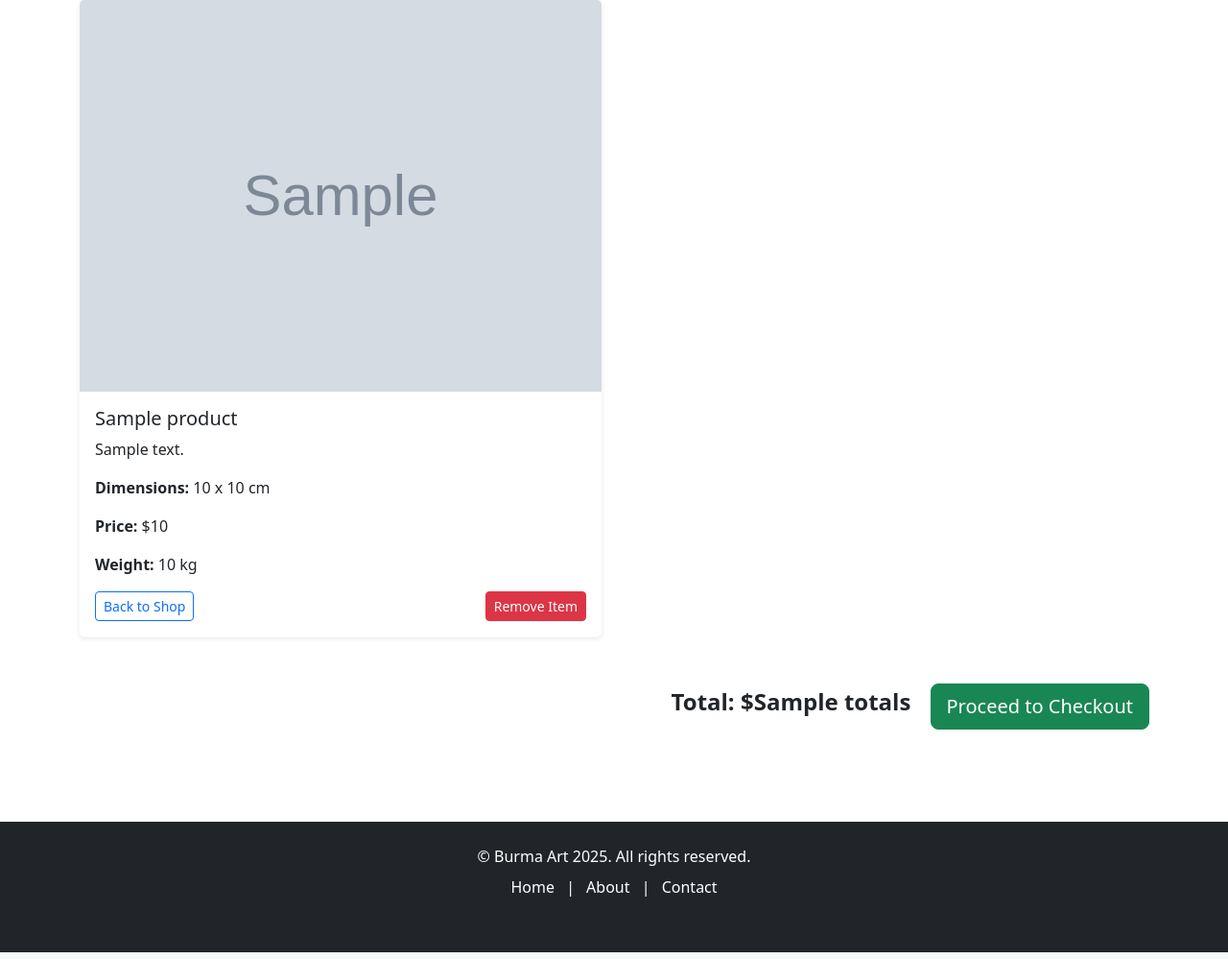
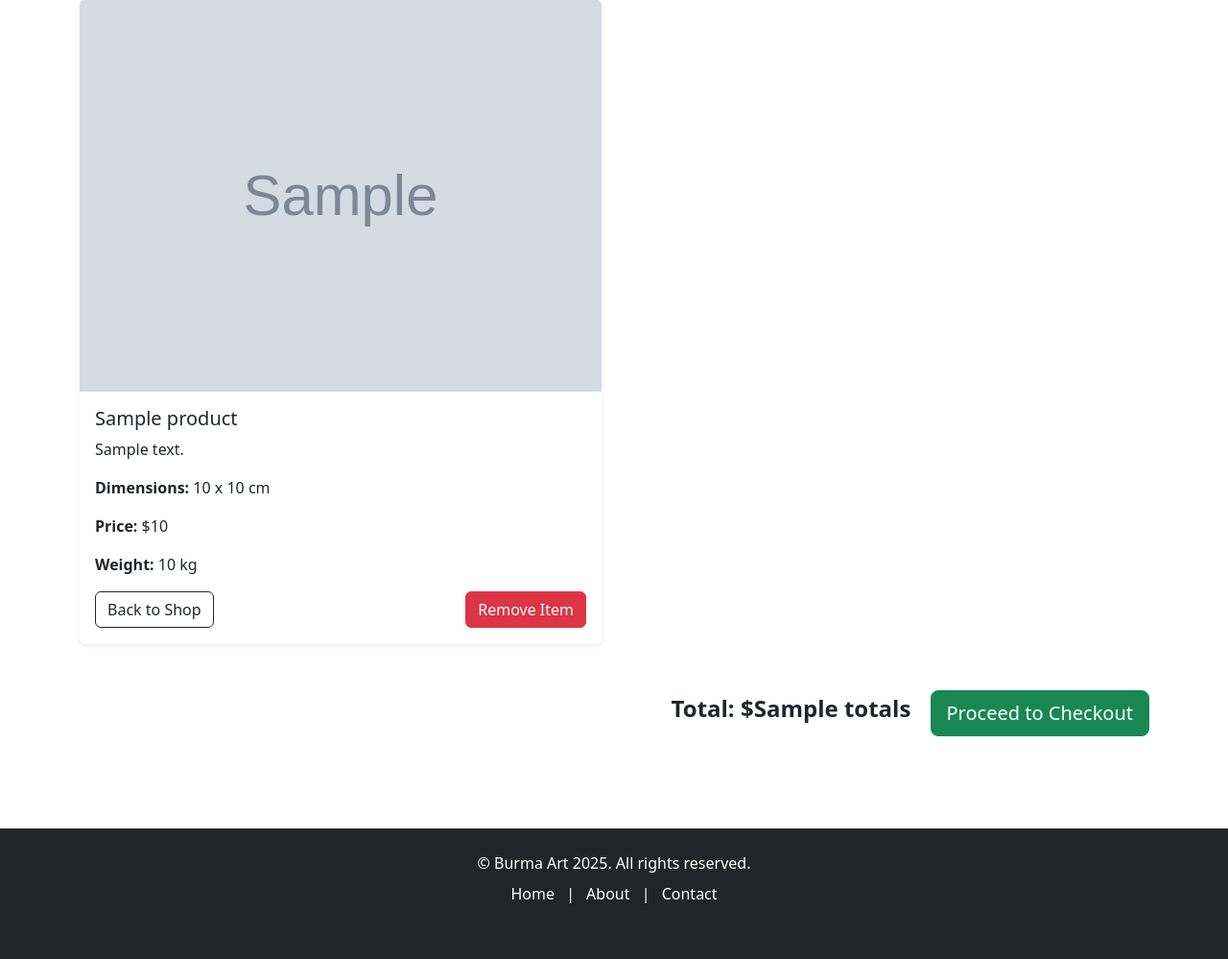
Before and after one commit to phyo-11/burma_art_repo, a Django app: template cart/templates/cart_summary.html in a window 1280 px wide. Shown: the part 450-1449 px from the top of the page at 96% size. Run offline with Django 5.2, Linux system fonts and the light colour scheme; the template is opened without the code that fills it: most values are stand-ins (such as "Sample title", 1, 10 or a date in 2020); grey boxes marked "Sample" are stand-in pictures; some libraries are stand-ins or nearby versions.

Commit message:
cart_summary.html - button modified

```diff
--- a/cart/templates/cart_summary.html
+++ b/cart/templates/cart_summary.html
@@ -25,8 +25,8 @@
                                 <p class="card-text"><strong>Price:</strong> ${{ product.price }}</p>
                                 <p class="card-text"><strong>Weight:</strong> {{ product.weight }} kg</p>
                                 <div class="d-flex justify-content-between align-items-center">
-                                    <a href="{% url 'home' %}" class="btn btn-outline-primary btn-sm">Back to Shop</a>
-                                    <button type="button" data-index="{{product.id}}" class="btn btn-danger btn-sm delete-product">
+                                    <a href="{% url 'home' %}" class="btn btn-outline-dark">Back to Shop</a>
+                                    <button type="button" data-index="{{product.id}}" class="btn btn-danger delete-product">
                                         Remove Item
                                     </button>
                                 </div>
```
Also changed, not shown: 16 other files.
